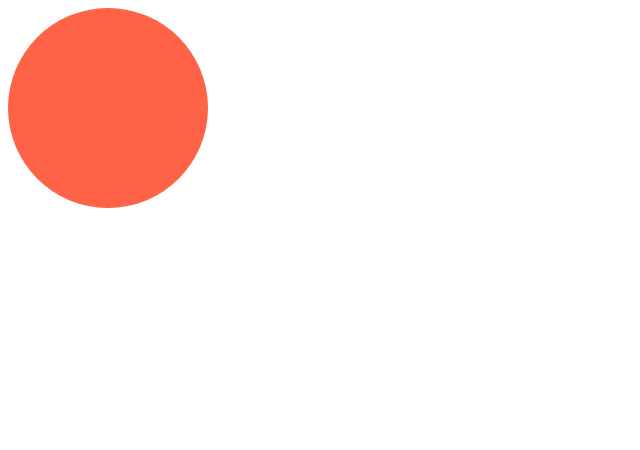
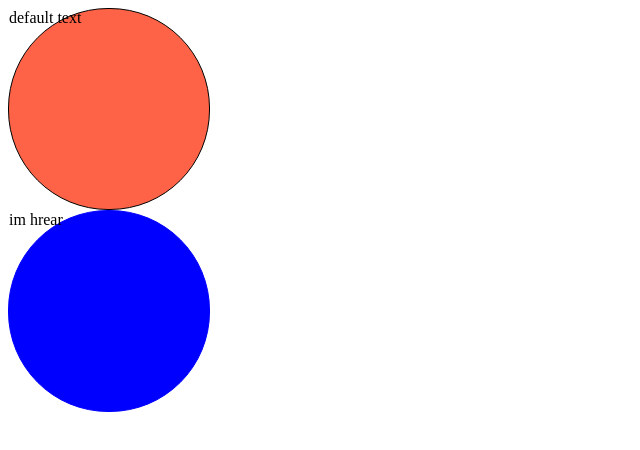
Before and after one commit to jungHyeonS/react_type_script, a React (Create React App) app: page / in a window 1280 px wide. Shown: the top 450 px of the page, without its empty margins (0-640 px from the left). Built offline with nearby package versions, Linux system fonts and the light colour scheme.

Commit message:
react-master-class : defaultProps,value, optional props

```diff
--- a/src/App.tsx
+++ b/src/App.tsx
@@ -8,7 +8,8 @@ import Circle from './Circle';
 function App() {
   return (
     <div>
-      <Circle bgColor={'tomato'}/>
+      <Circle bgColor={'tomato'} borderColor="black"/>
+      <Circle text={'im hrear'} bgColor={'blue'}/>
     </div>
   );
 }
--- a/src/Circle.tsx
+++ b/src/Circle.tsx
@@ -2,6 +2,7 @@ import styled from "styled-components"
 
 interface ContainerProrps {
     bgColor:string
+    borderColor:string
 }
 
 const Container = styled.div<ContainerProrps>`
@@ -9,14 +10,28 @@ const Container = styled.div<ContainerProrps>`
     height: 200px;
     background-color: ${props => props.bgColor};
     border-radius: 100px;
+    border:1px solid ${props => props.borderColor};
 `;
 
 interface CircleProps {
     bgColor : string;
+    borderColor?:string;
+    //optional props
+
+    text?:string;
 }
 
-function Circle({bgColor} : CircleProps){
-    return <Container bgColor={bgColor}/>
+
+//default value 주기
+function Circle({bgColor,borderColor,text = "default text"} : CircleProps){
+
+
+    return (
+    <Container bgColor={bgColor}
+    borderColor={borderColor ?? bgColor}>
+        {text}
+    </Container>)
+    //borderColor값이 있다면 그 값을 쓰고 없다면 bgColor값을 쓴다 - defaultProps
 }
 
 interface PlayerShape{
```
